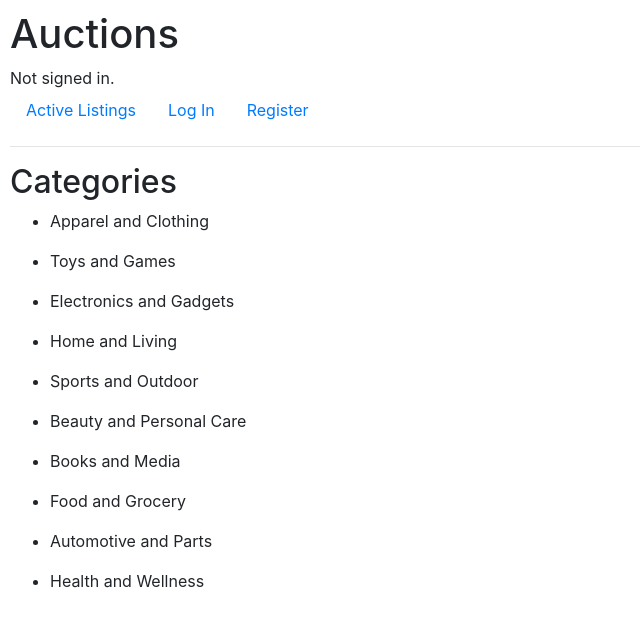
After one commit to nelsonmenza/CS50W, a Django app: page /categories in a window 1280 px wide. The commit adds this page. Shown: the top 627 px of the page, without its empty margins (0-640 px from the left). Run offline with Django 3.2, Linux system fonts and the light colour scheme; some libraries are stand-ins or nearby versions.

Commit message:
Added listing of categories in views.py, urls.py, categories.html and improved layout.html in category nav bar.

```diff
--- /dev/null
+++ b/2-commerce/auctions/templates/auctions/categories.html
@@ -0,0 +1,13 @@
+{% extends "auctions/layout.html" %}
+
+{% block body %}
+
+    <h2>Categories</h2>
+        {% for category in categories %}
+            <ul>
+                <li>{{category}}</li>
+            </ul>
+
+    {% endfor %}
+
+{% endblock %}
--- a/2-commerce/auctions/templates/auctions/layout.html
+++ b/2-commerce/auctions/templates/auctions/layout.html
@@ -22,7 +22,7 @@
             </li>
             {% if user.is_authenticated %}
                 <li class="nav-item">
-                    <a class="nav-link" href="#">Categories</a>
+                    <a class="nav-link" href="{% url "categories" %}">Categories</a>
                 </li>
                 <li class="nav-item">
                     <a class="nav-link" href="#">Watchlist</a>
--- a/2-commerce/auctions/urls.py
+++ b/2-commerce/auctions/urls.py
@@ -8,5 +8,7 @@ urlpatterns = [
     path("logout", views.logout_view, name="logout"),
     path("register", views.register, name="register"),
     path("create_listing", views.create_listing, name="create_listing"),
+    path("categories", views.categories_listing, name="categories"),
+
 
 ]
--- a/2-commerce/auctions/views.py
+++ b/2-commerce/auctions/views.py
@@ -83,3 +83,9 @@ def create_listing(request):
     else:
         form = ListingForm()
     return render(request, 'auctions/create_listing.html', {'form': form})
+
+
+def categories_listing(request):
+    # Listing.objects.all().filter(categories='Toys and Games')
+    categories = [c[0] for c in Listing.categories.field.choices]
+    return render(request, "auctions/categories.html", {"categories": categories})
```
